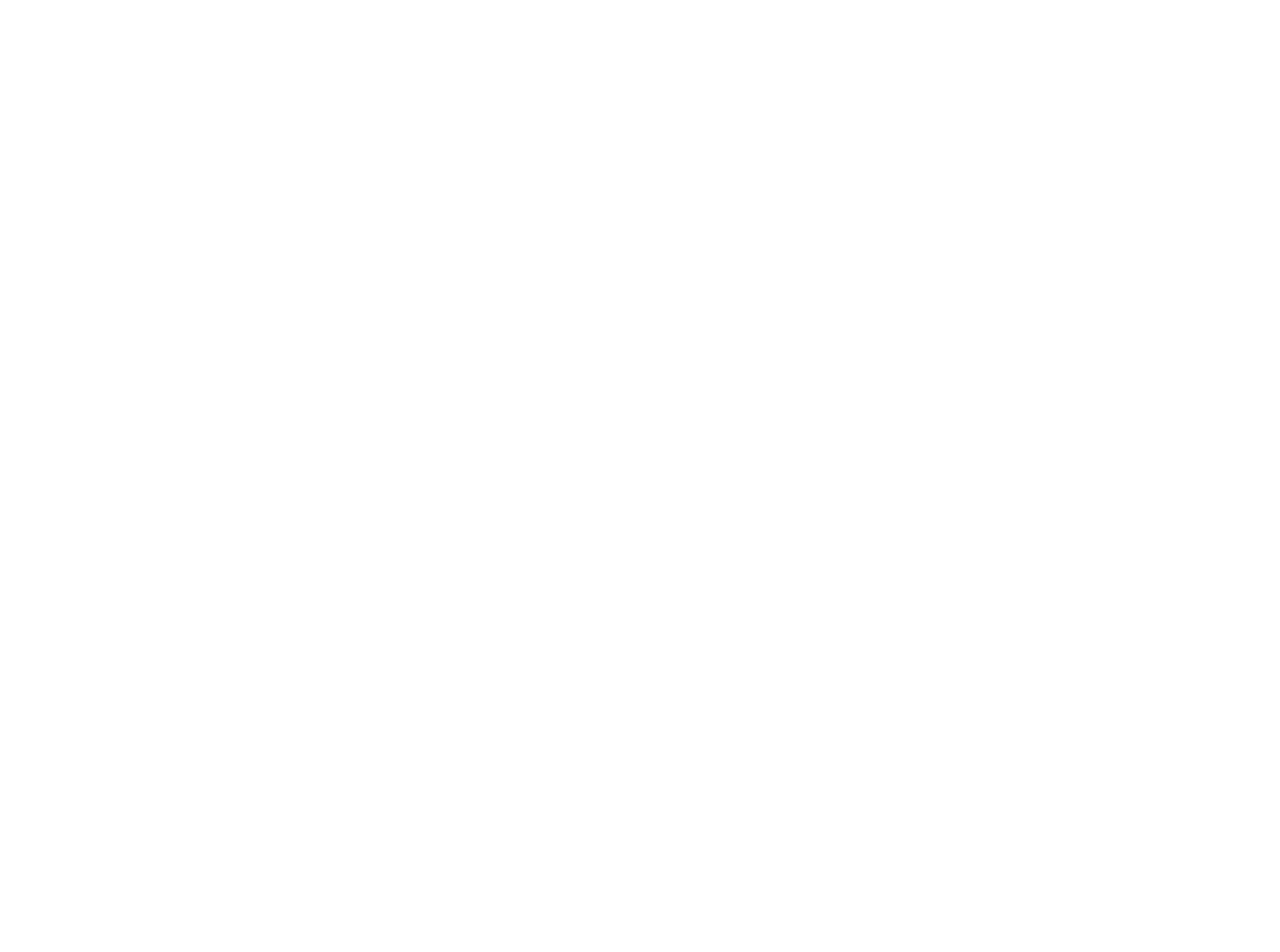
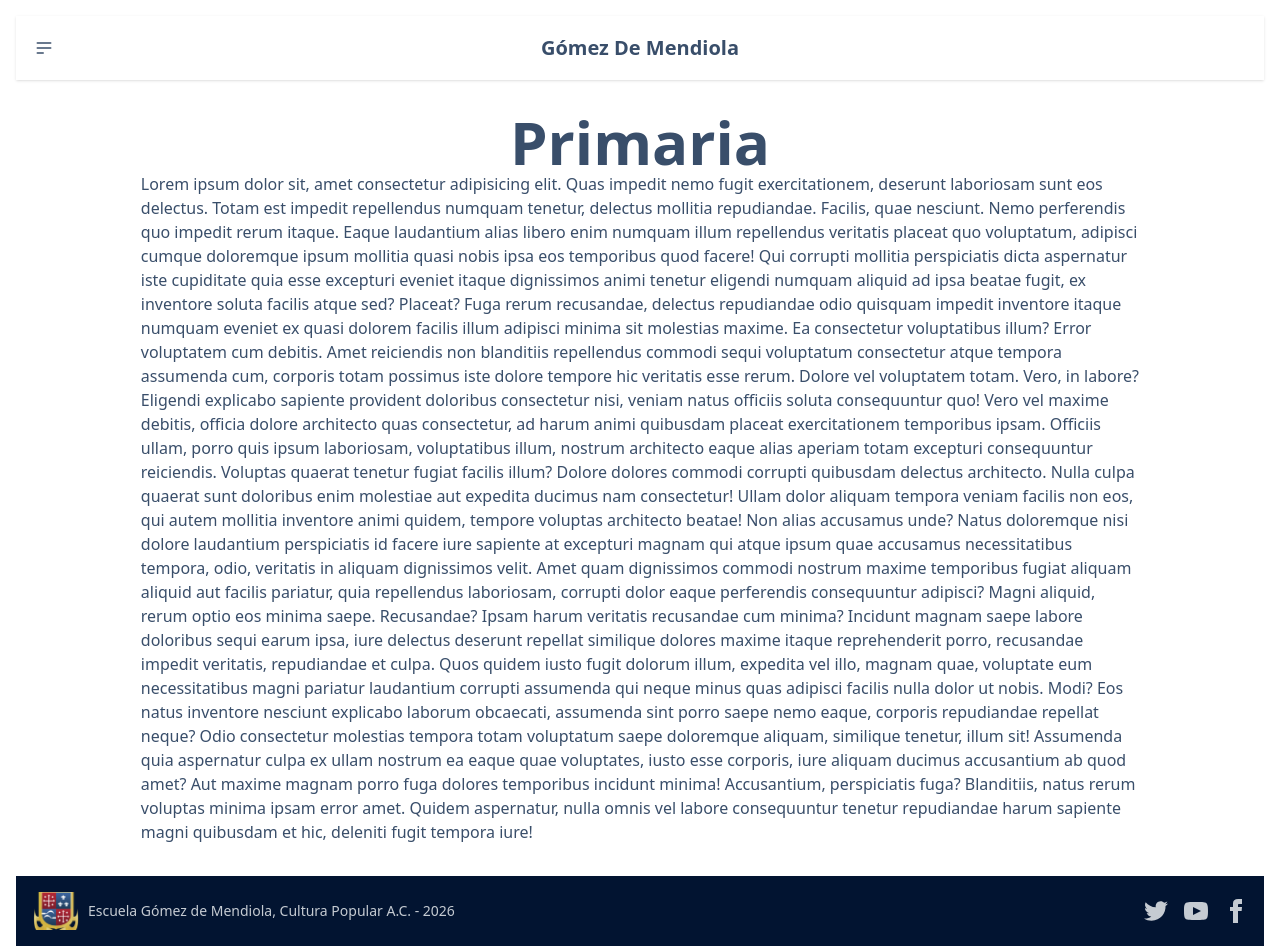
Before and after one commit to AgrevEtse/home-gdm, a React (Vite) app: page /preescolar in a window 1280 px wide. Before the commit this address had no page. Shown: the top 952 px of the page. Before the commit the page ends 800 px from the top, so only its background shows below. Built offline with nearby package versions, Linux system fonts and the light colour scheme.

Commit message:
Pagina de ejemplo

```diff
--- a/src/components/Layout/GlobalLayout.jsx
+++ b/src/components/Layout/GlobalLayout.jsx
@@ -9,7 +9,7 @@
       <header className='p-4'>
         <Navbar />
       </header>
-      <main className='flex-1 p-4'>
+      <main className='flex-1 p-4 flex flex-col items-center justify-center'>
         <Outlet />
       </main>
       <footer className='p-4 text-sm'>
--- /dev/null
+++ b/src/components/Pages/PreescolarInfo.jsx
@@ -0,0 +1,24 @@
+const PreescolarInfo = () => {
+  return (
+    <div className="flex flex-col justify-center items-center w-11/12 md:w-4/5">
+      <h2 className="font-bold text-6xl">Primaria</h2>
+      <p>Lorem ipsum dolor sit, amet consectetur adipisicing elit. Quas impedit nemo fugit exercitationem, deserunt laboriosam sunt eos delectus. Totam est impedit repellendus numquam tenetur, delectus mollitia repudiandae. Facilis, quae nesciunt.
+      Nemo perferendis quo impedit rerum itaque. Eaque laudantium alias libero enim numquam illum repellendus veritatis placeat quo voluptatum, adipisci cumque doloremque ipsum mollitia quasi nobis ipsa eos temporibus quod facere!
+      Qui corrupti mollitia perspiciatis dicta aspernatur iste cupiditate quia esse excepturi eveniet itaque dignissimos animi tenetur eligendi numquam aliquid ad ipsa beatae fugit, ex inventore soluta facilis atque sed? Placeat?
+      Fuga rerum recusandae, delectus repudiandae odio quisquam impedit inventore itaque numquam eveniet ex quasi dolorem facilis illum adipisci minima sit molestias maxime. Ea consectetur voluptatibus illum? Error voluptatem cum debitis.
+      Amet reiciendis non blanditiis repellendus commodi sequi voluptatum consectetur atque tempora assumenda cum, corporis totam possimus iste dolore tempore hic veritatis esse rerum. Dolore vel voluptatem totam. Vero, in labore?
+      Eligendi explicabo sapiente provident doloribus consectetur nisi, veniam natus officiis soluta consequuntur quo! Vero vel maxime debitis, officia dolore architecto quas consectetur, ad harum animi quibusdam placeat exercitationem temporibus ipsam.
+      Officiis ullam, porro quis ipsum laboriosam, voluptatibus illum, nostrum architecto eaque alias aperiam totam excepturi consequuntur reiciendis. Voluptas quaerat tenetur fugiat facilis illum? Dolore dolores commodi corrupti quibusdam delectus architecto.
+      Nulla culpa quaerat sunt doloribus enim molestiae aut expedita ducimus nam consectetur! Ullam dolor aliquam tempora veniam facilis non eos, qui autem mollitia inventore animi quidem, tempore voluptas architecto beatae!
+      Non alias accusamus unde? Natus doloremque nisi dolore laudantium perspiciatis id facere iure sapiente at excepturi magnam qui atque ipsum quae accusamus necessitatibus tempora, odio, veritatis in aliquam dignissimos velit.
+      Amet quam dignissimos commodi nostrum maxime temporibus fugiat aliquam aliquid aut facilis pariatur, quia repellendus laboriosam, corrupti dolor eaque perferendis consequuntur adipisci? Magni aliquid, rerum optio eos minima saepe. Recusandae?
+      Ipsam harum veritatis recusandae cum minima? Incidunt magnam saepe labore doloribus sequi earum ipsa, iure delectus deserunt repellat similique dolores maxime itaque reprehenderit porro, recusandae impedit veritatis, repudiandae et culpa.
+      Quos quidem iusto fugit dolorum illum, expedita vel illo, magnam quae, voluptate eum necessitatibus magni pariatur laudantium corrupti assumenda qui neque minus quas adipisci facilis nulla dolor ut nobis. Modi?
+      Eos natus inventore nesciunt explicabo laborum obcaecati, assumenda sint porro saepe nemo eaque, corporis repudiandae repellat neque? Odio consectetur molestias tempora totam voluptatum saepe doloremque aliquam, similique tenetur, illum sit!
+      Assumenda quia aspernatur culpa ex ullam nostrum ea eaque quae voluptates, iusto esse corporis, iure aliquam ducimus accusantium ab quod amet? Aut maxime magnam porro fuga dolores temporibus incidunt minima!
+      Accusantium, perspiciatis fuga? Blanditiis, natus rerum voluptas minima ipsam error amet. Quidem aspernatur, nulla omnis vel labore consequuntur tenetur repudiandae harum sapiente magni quibusdam et hic, deleniti fugit tempora iure!</p>
+    </div>
+  )
+}
+
+export default PreescolarInfo
--- a/src/components/UI/Footer.jsx
+++ b/src/components/UI/Footer.jsx
@@ -1,3 +1,5 @@
+import { Link } from "react-router-dom"
+
 const Footer = () => {
   return (
     <footer className='footer sm:footer-horizontal bg-neutral text-neutral-content items-center p-4'>
@@ -13,7 +15,7 @@
         </p>
       </aside>
       <nav className='grid-flow-col gap-4 md:place-self-center md:justify-self-end'>
-        <a>
+        <Link>
           <svg
             xmlns='http://www.w3.org/2000/svg'
             width='24'
@@ -23,8 +25,8 @@
           >
             <path d='M24 4.557c-.883.392-1.832.656-2.828.775 1.017-.609 1.798-1.574 2.165-2.724-.951.564-2.005.974-3.127 1.195-.897-.957-2.178-1.555-3.594-1.555-3.179 0-5.515 2.966-4.797 6.045-4.091-.205-7.719-2.165-10.148-5.144-1.29 2.213-.669 5.108 1.523 6.574-.806-.026-1.566-.247-2.229-.616-.054 2.281 1.581 4.415 3.949 4.89-.693.188-1.452.232-2.224.084.626 1.956 2.444 3.379 4.6 3.419-2.07 1.623-4.678 2.348-7.29 2.04 2.179 1.397 4.768 2.212 7.548 2.212 9.142 0 14.307-7.721 13.995-14.646.962-.695 1.797-1.562 2.457-2.549z'></path>
           </svg>
-        </a>
-        <a>
+        </Link>
+        <Link>
           <svg
             xmlns='http://www.w3.org/2000/svg'
             width='24'
@@ -34,8 +36,8 @@
           >
             <path d='M19.615 3.184c-3.604-.246-11.631-.245-15.23 0-3.897.266-4.356 2.62-4.385 8.816.029 6.185.484 8.549 4.385 8.816 3.6.245 11.626.246 15.23 0 3.897-.266 4.356-2.62 4.385-8.816-.029-6.185-.484-8.549-4.385-8.816zm-10.615 12.816v-8l8 3.993-8 4.007z'></path>
           </svg>
-        </a>
-        <a>
+        </Link>
+        <Link>
           <svg
             xmlns='http://www.w3.org/2000/svg'
             width='24'
@@ -45,7 +47,7 @@
           >
             <path d='M9 8h-3v4h3v12h5v-12h3.642l.358-4h-4v-1.667c0-.955.192-1.333 1.115-1.333h2.885v-5h-3.808c-3.596 0-5.192 1.583-5.192 4.615v3.385z'></path>
           </svg>
-        </a>
+        </Link>
       </nav>
     </footer>
   )
--- a/src/components/UI/Navbar.jsx
+++ b/src/components/UI/Navbar.jsx
@@ -1,3 +1,5 @@
+import { Link } from "react-router-dom"
+
 const Navbar = () => {
   return (
     <navbar className='navbar bg-base-100 shadow-sm'>
@@ -29,19 +31,19 @@
             className='menu menu-sm dropdown-content bg-base-100 rounded-box z-1 mt-3 w-52 p-2 shadow'
           >
             <li>
-              <a>Inicio</a>
+              <Link to="/">Inicio</Link>
             </li>
             <li>
-              <a>Inscripciones</a>
+              <Link>Inscripciones</Link>
             </li>
             <li>
-              <a>¿Quiénes Somos?</a>
+              <Link>¿Quiénes Somos?</Link>
             </li>
           </ul>
         </div>
       </div>
       <div className='navbar-center'>
-        <a className='btn btn-ghost text-xl'>Gómez De Mendiola</a>
+        <Link to="/" className='btn btn-ghost text-xl'>Gómez De Mendiola</Link>
       </div>
       <div className='navbar-end'></div>
     </navbar>
--- a/src/router/AppRouter.jsx
+++ b/src/router/AppRouter.jsx
@@ -2,6 +2,7 @@
 
 import GlobalLayout from '@/components/Layout/GlobalLayout'
 import Home from '@/components/Pages/Home'
+import PreescolarInfo from '@/components/Pages/PreescolarInfo'
 
 const AppRouter = () => {
   return (
@@ -14,8 +15,8 @@
           />
 
           <Route
-            path='primaria'
-            element={<>Primaria</>}
+            path='preescolar'
+            element={<PreescolarInfo />}
           />
         </Route>
       </Routes>
```
